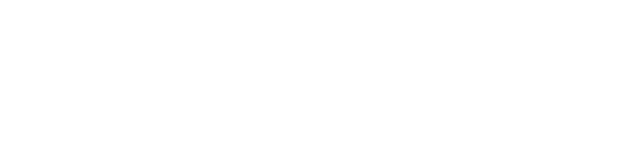
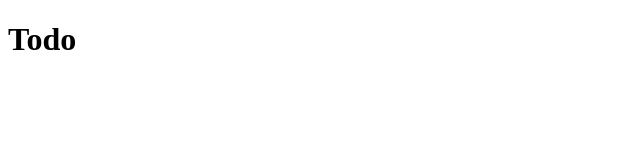
Before and after one commit to lindsaysofia/todo-list, a plain HTML site: page index.html in a window 1280 px wide. Shown: the whole page, without its empty margins (0-640 px from the left). Drawn offline with Linux system fonts and the light colour scheme.

Commit message:
styling my todo page

```diff
--- a/index.html
+++ b/index.html
@@ -4,6 +4,7 @@
     <title>Todo List</title>
   </head>
   <body>
+    <h1>Todo</h1>
     <div id="projects-container"></div>
     <div id="content"></div>
     <script src="main.js"></script>
```
